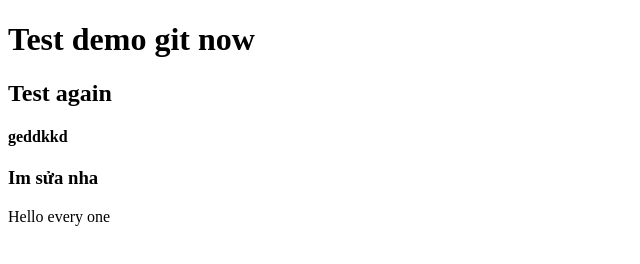
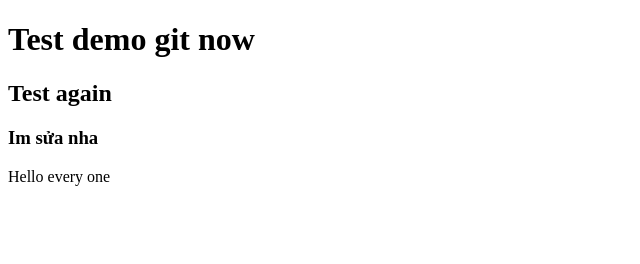
Before and after one commit to ctv261/git-demo-jan, a website: page index.html in a window 1280 px wide. Shown: the whole page, without its empty margins (0-640 px from the left). Drawn offline with Linux system fonts and the light colour scheme.

Commit message:
next git

```diff
--- a/index.html
+++ b/index.html
@@ -4,7 +4,6 @@
     <body>
         <h1>Test demo git now</h1>
         <h2>Test again</h2>
-        <h4>geddkkd</h4>
         <h3>Im sửa nha</h3>
         <div>Hello every one</div>
     </body>
```
Also changed, not shown: 1 other file.
